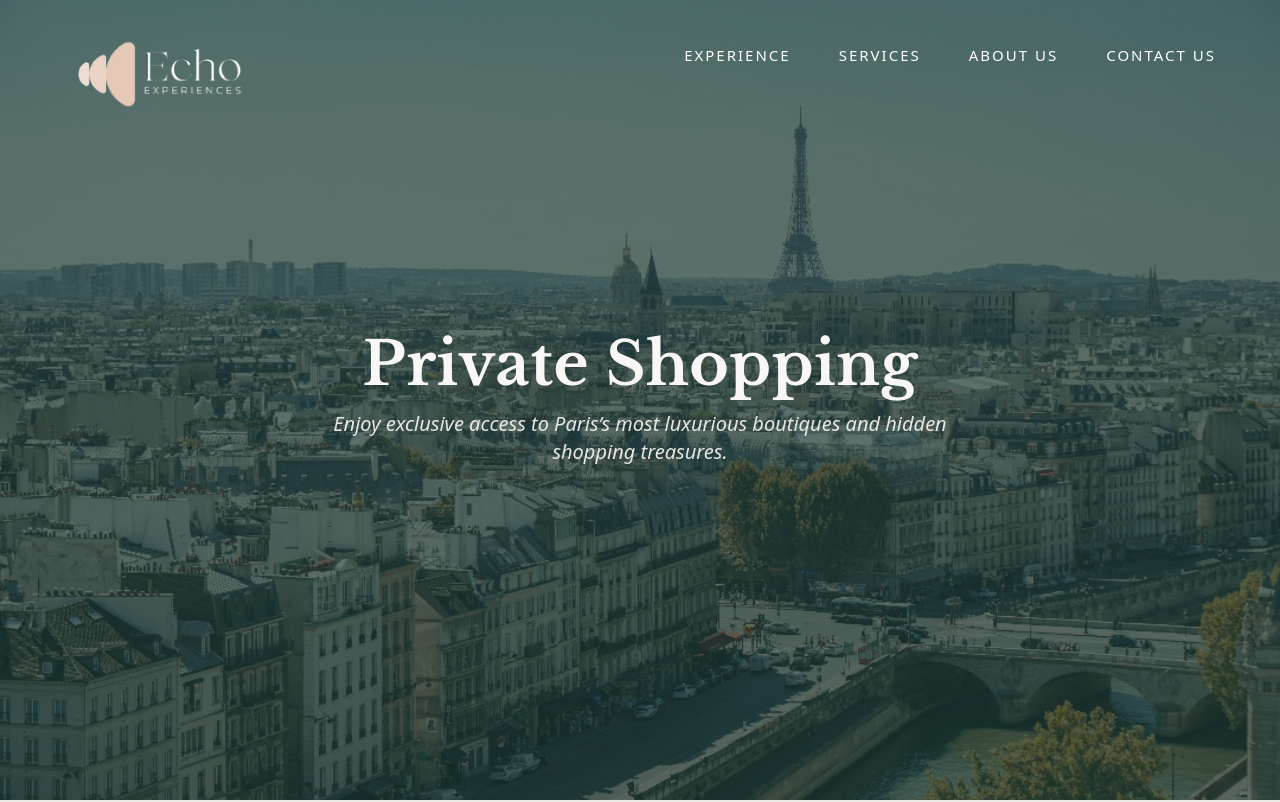
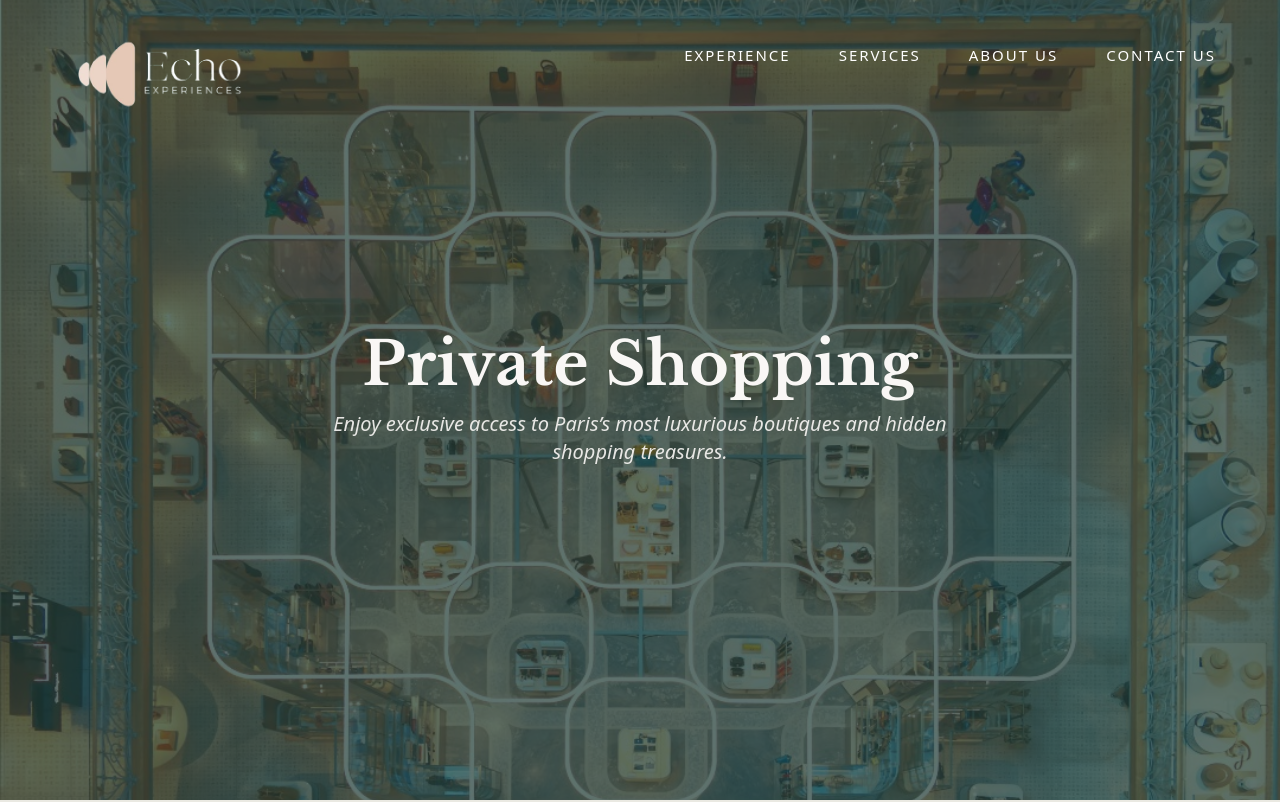
Before and after one commit to powei55/echo-experience, a Next.js app: page /private-shopping in a window 1280 px wide. Shown: the top 802 px of the page. Built offline with nearby package versions, Linux system fonts and the light colour scheme.

Commit message:
refcator: image change on some section

```diff
--- a/app/(routes)/private-shopping/page.tsx
+++ b/app/(routes)/private-shopping/page.tsx
@@ -12,7 +12,7 @@ const PrivateShopping = () => {
       {/* Hero Section */}
       <section className="relative h-screen w-full">
         <Image
-          src="/assets/76.jpg"
+          src="/assets/73.jpg"
           alt="Private Shopping in Paris"
           fill
           className="object-cover object-center"
```
